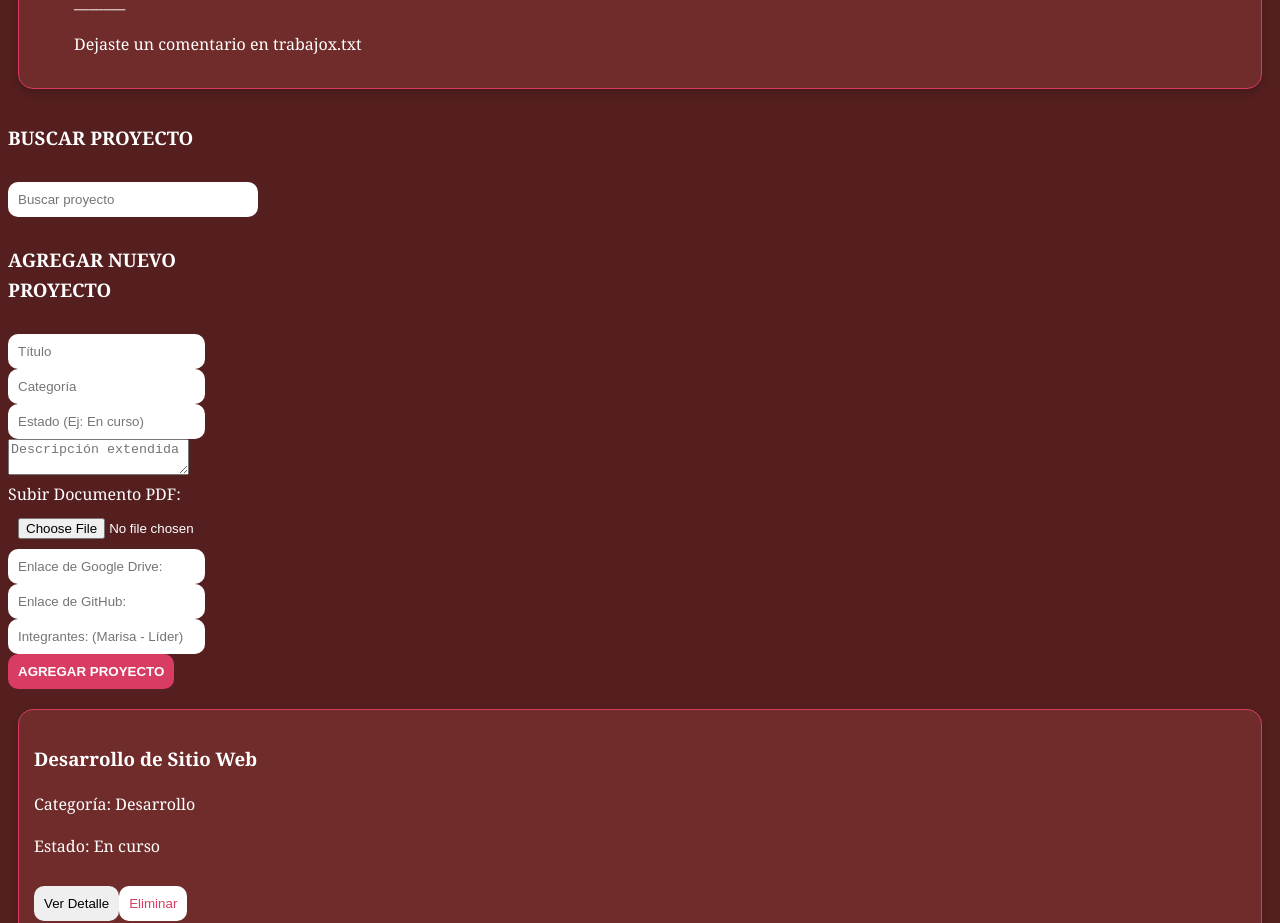
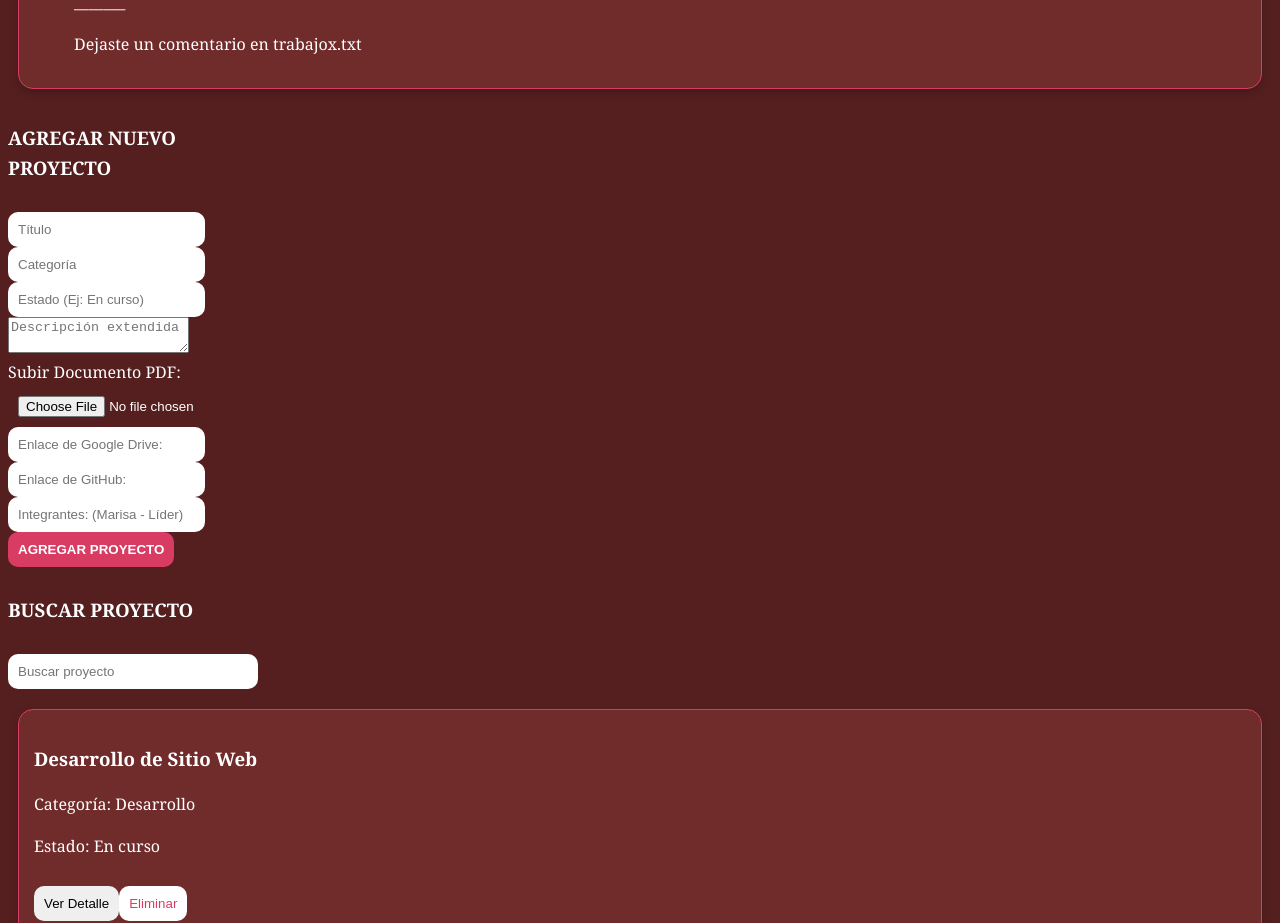
Before and after one commit to Meliip414/PV_tp3_grupo16, a React (Vite) app in the folder pv_tp3_grupo16/: page / in a window 1280 px wide. Shown: the part 800-1723 px from the top of the page. Built offline with nearby package versions, Linux system fonts and the light colour scheme.

Commit message:
modificacion de orden - Josefina Rios

```diff
--- a/pv_tp3_grupo16/src/components/FormProyecto.jsx
+++ b/pv_tp3_grupo16/src/components/FormProyecto.jsx
@@ -100,12 +100,7 @@ const FormProyecto = ({ onAgregar, onBuscar}) => {
 
     return (
         <div className="formulario">
-            <h3>BUSCAR PROYECTO</h3>
-            <input
-                type="text"
-                onChange={handleBuscar}
-                placeholder="Buscar proyecto"
-            />
+
 
             <h3>AGREGAR NUEVO PROYECTO</h3>
             <form onSubmit={handleSubmit}>
@@ -137,12 +132,17 @@ const FormProyecto = ({ onAgregar, onBuscar}) => {
                     onChange={handleChange}
                 />
 
-
-
                 <button type="submit" className="btn-agregar">
                     AGREGAR PROYECTO
                 </button>
             </form>
+
+             <h3>BUSCAR PROYECTO</h3>
+            <input
+                type="text"
+                onChange={handleBuscar}
+                placeholder="Buscar proyecto"
+            />
         </div>
     );
 };
```
